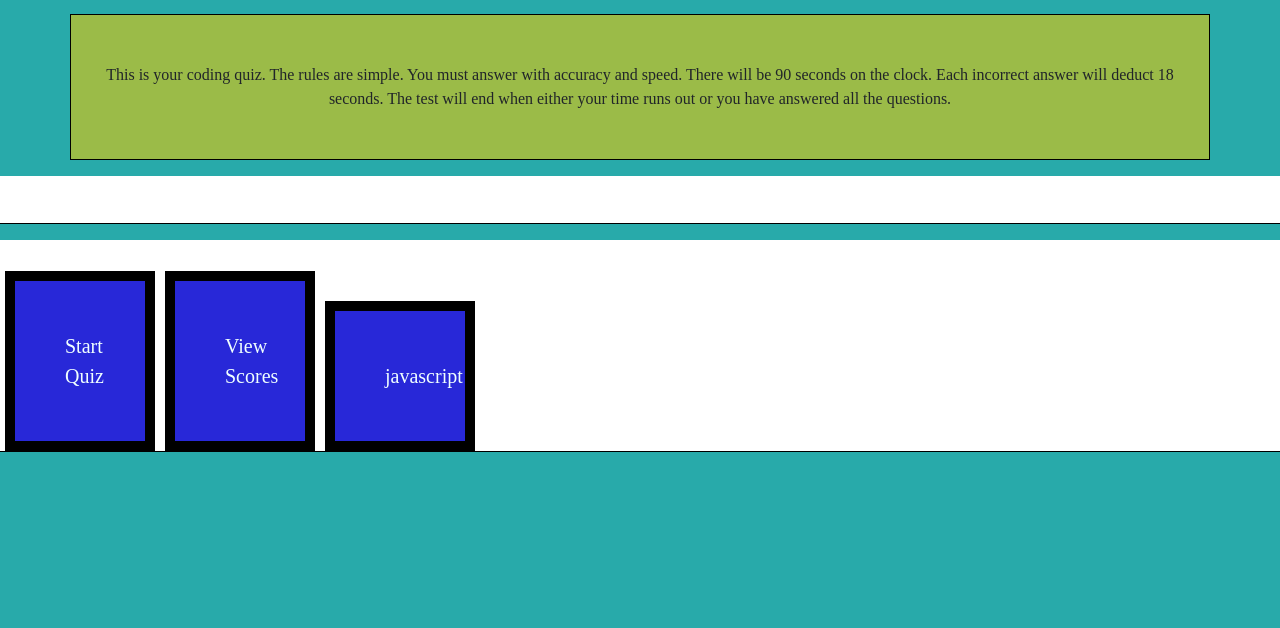
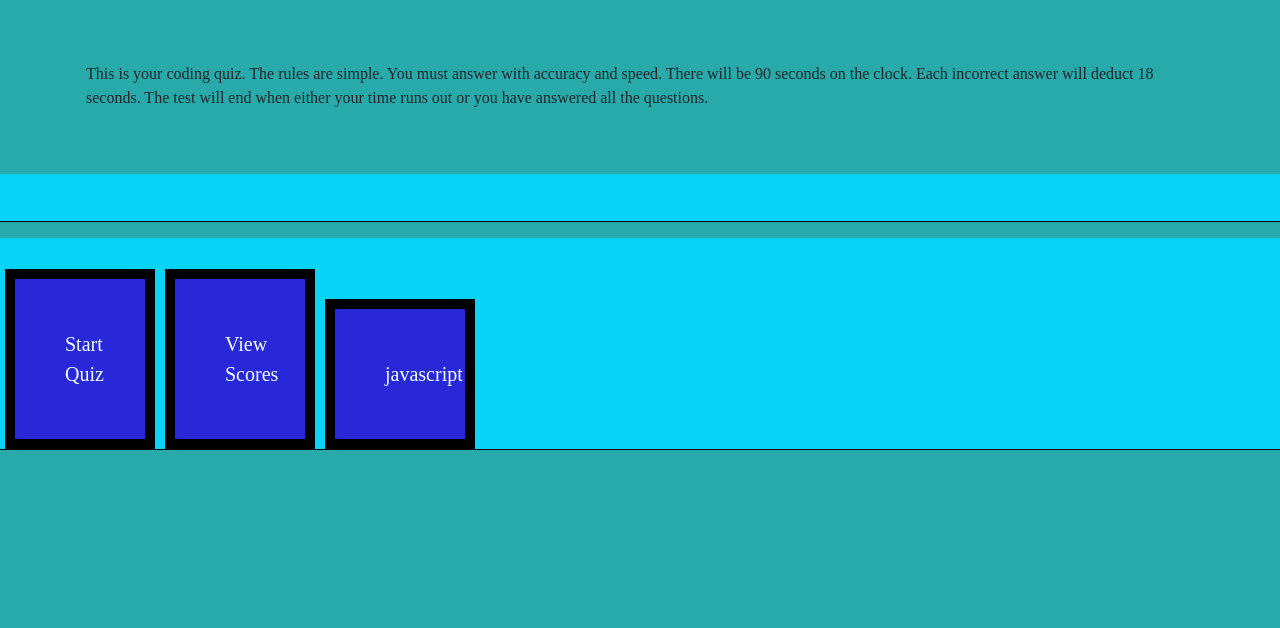
Before and after one commit to Topher0785/Newhire-quiz-code, a plain HTML site: page index.html in a window 1280 px wide. Shown: the part 172-800 px from the top of the page. Drawn offline with nearby package versions, Linux system fonts and the light colour scheme.

Commit message:
color has been added

```diff
--- a/style/style.css
+++ b/style/style.css
@@ -9,18 +9,15 @@ h1 {
 }
 
 .number {
-    background-color: white;
+    background-color: rgb(8, 212, 248);
     border-bottom: 1px solid black;
 }
 
-.rules {
-    text-align: center;
-    border: 1px solid black;
-    background-color: rgba(197, 194, 38, 0.733);
-}
+
 
 .buttons {
     text-align: center;
+    justify-content: center;
 }
 
 button {
```
